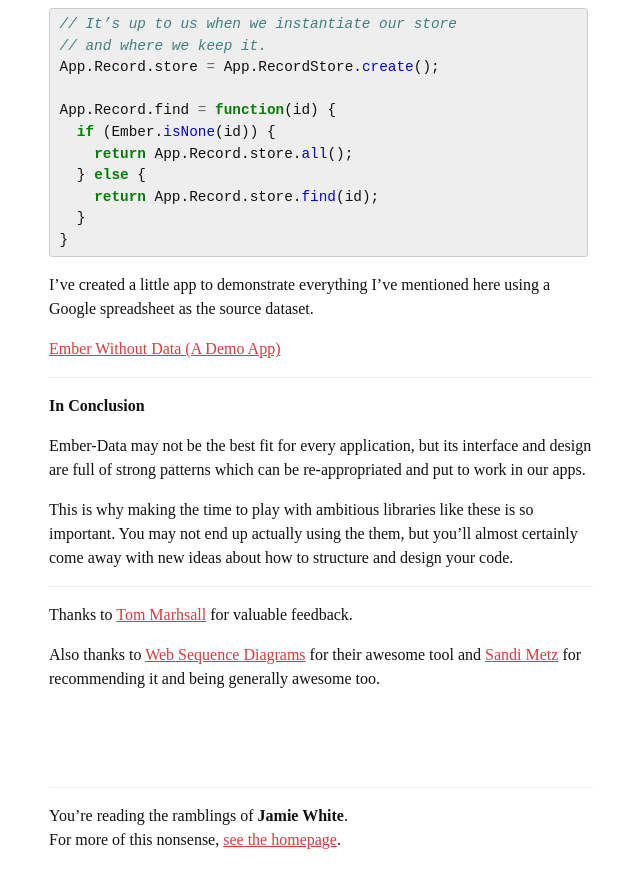
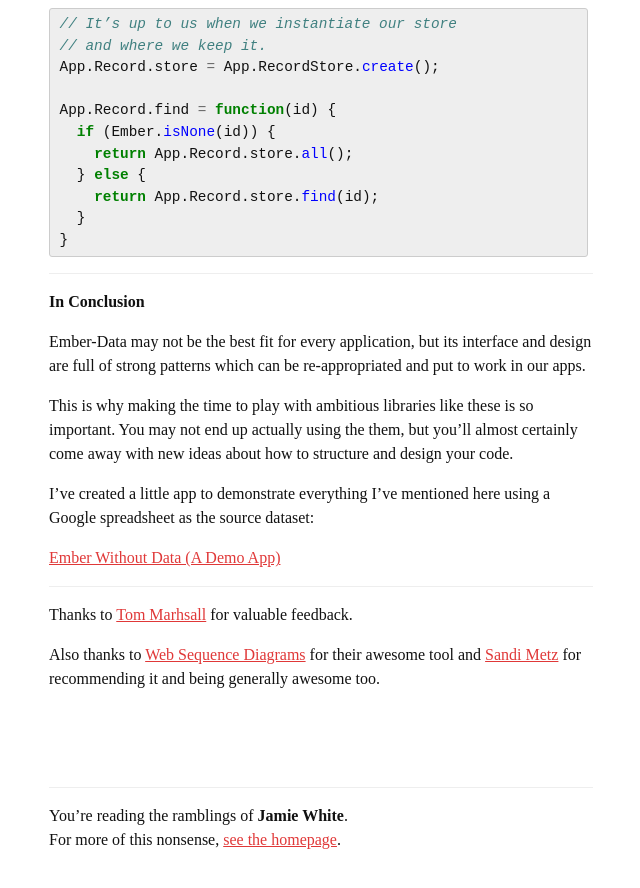
Before and after one commit to jgwhite/jgwhite.github.io, a Jekyll site: the page built from _posts/2013-04-29-ember-without-data.md, in a window 1280 px wide and 900 px high, scrolled down 5054 px. Shown: the top 888 px of the window, without its empty margins (319-959 px from the left). Built offline with Jekyll 4.4.1, drawn with Linux system fonts in a browser that asks for light colours; some web fonts are replaced; Markdown is read by kramdown in place of the engine named in the settings; some of the changed lines change nothing that is shown.

Commit message:
Re-order

````diff
--- a/_posts/2013-04-29-ember-without-data.md
+++ b/_posts/2013-04-29-ember-without-data.md
@@ -233,11 +233,6 @@
 }
 ```
 
-I’ve created a little app to demonstrate everything I’ve mentioned here
-using a Google spreadsheet as the source dataset.
-
-[Ember Without Data (A Demo App)](http://jgwhite.co.uk/ember-without-data)
-
 ---
 
 ## In Conclusion
@@ -250,6 +245,11 @@
 these is so important. You may not end up actually using the
 them, but you’ll almost certainly come away with new ideas
 about how to structure and design your code.
+
+I’ve created a little app to demonstrate everything I’ve mentioned here
+using a Google spreadsheet as the source dataset:
+
+[Ember Without Data (A Demo App)](http://jgwhite.co.uk/ember-without-data)
 
 ---
 
````
